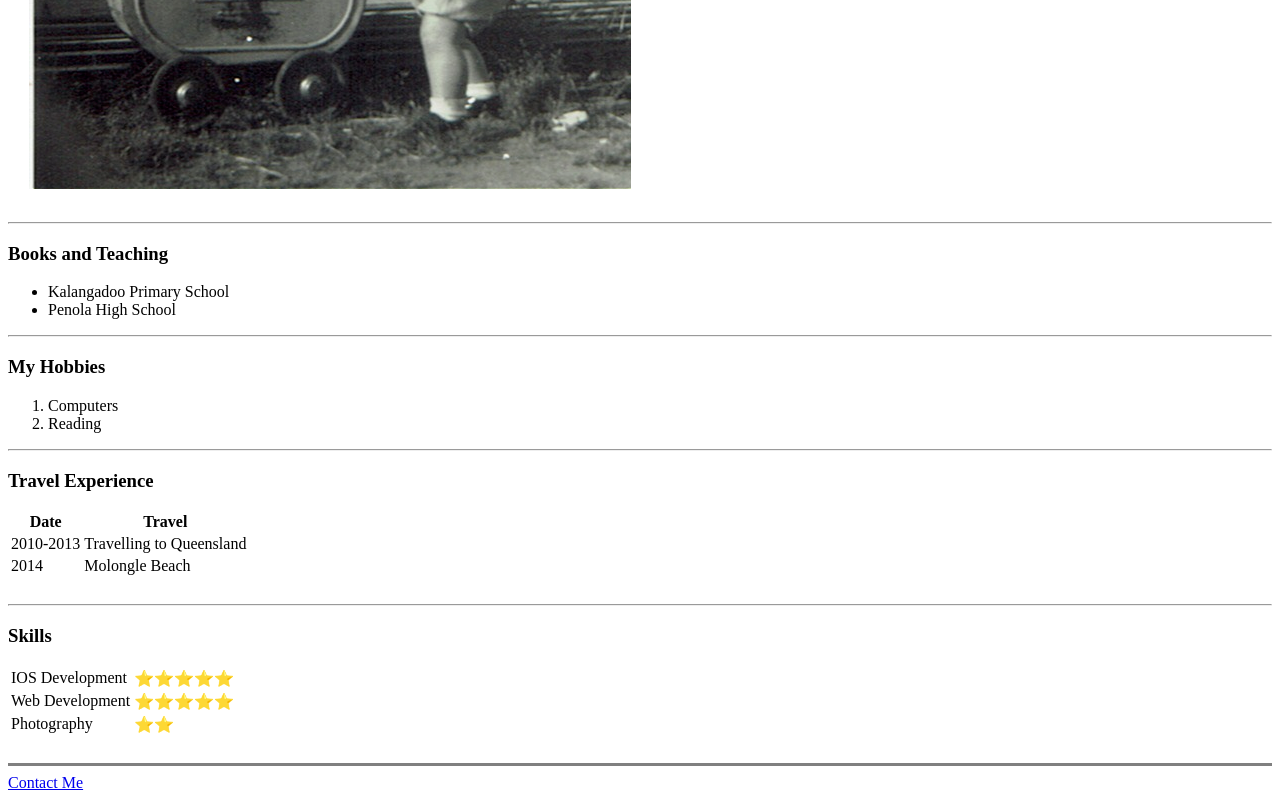
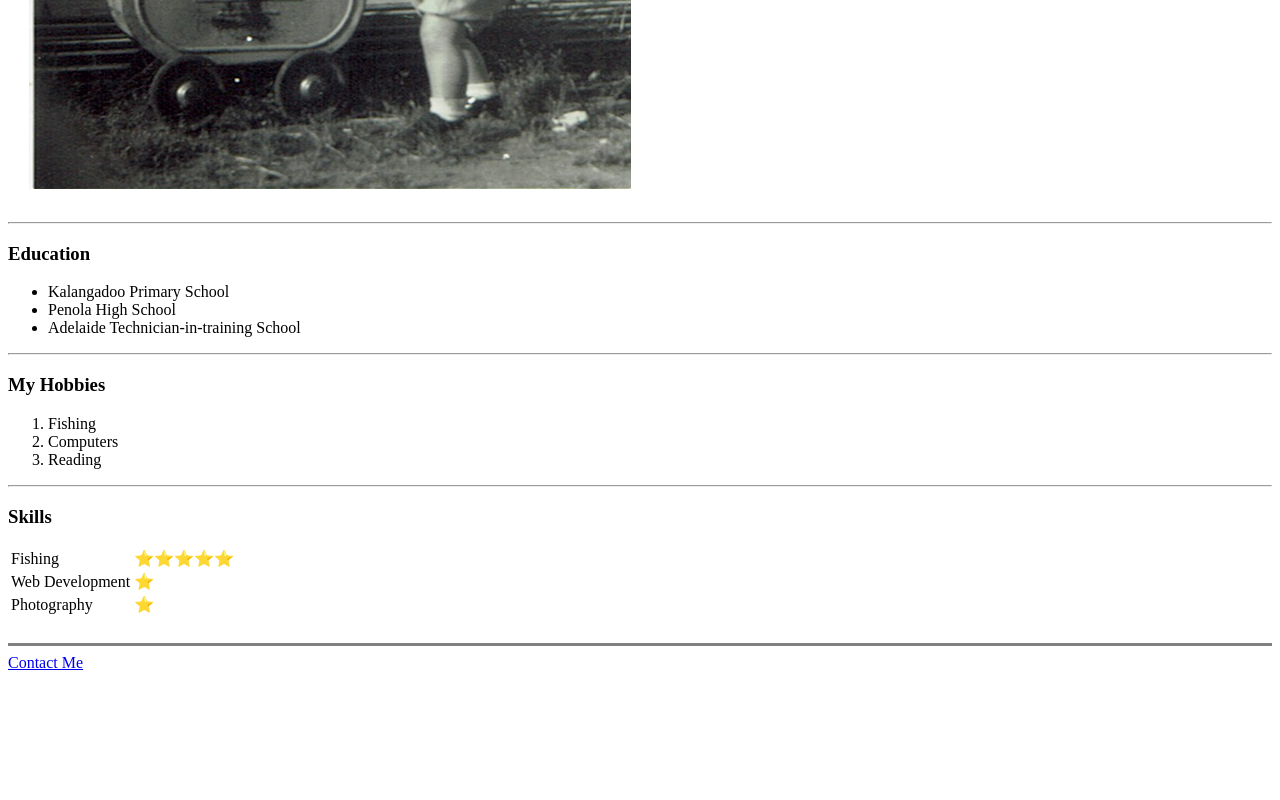
Before and after one commit to Richardson51/cv, a plain HTML site: page index.html in a window 1280 px wide. Shown: the part 449-1249 px from the top of the page. After the commit the page ends 1129 px from the top, so only its background shows below. Drawn offline with Linux system fonts and the light colour scheme.

Commit message:
Add files via upload

```diff
--- a/index.html
+++ b/index.html
@@ -19,48 +19,34 @@
   </table>
 
   <hr>
-  <h3>Books and Teaching</h3>
+  <h3>Education</h3>
   <ul>
     <li>Kalangadoo Primary School</li>
     <li>Penola High School</li>
+    <li>Adelaide Technician-in-training School</li>
   </ul>
   <hr>
   <h3>My Hobbies</h3>
   <ol>
+    <li>Fishing</li>
     <li>Computers</li>
     <li>Reading</li>
   </ol>
-  <hr>
-  <h3>Travel Experience</h3>
-  <table>
-    <thead>
-      <th>Date</th>
-      <th>Travel</th>
-    </thead>
-    <tr>
-      <td>2010-2013</td>
-      <td>Travelling to Queensland</td>
-    </tr>
-    <tr>
-      <td>2014</td>
-      <td>Molongle Beach</td>
-    </tr>
-  </table>
-  <br>
+
   <hr>
   <h3>Skills</h3>
   <table>
     <tr>
-      <td>IOS Development</td>
+      <td>Fishing</td>
       <td>⭐️⭐️⭐️⭐️⭐️</td>
     </tr>
     <tr>
       <td>Web Development</td>
-      <td>⭐️⭐️⭐️⭐️⭐️</td>
+      <td>⭐️</td>
     </tr>
     <tr>
       <td>Photography</td>
-      <td>⭐️⭐️</td>
+      <td>⭐️</td>
     </tr>
   </table>
 
```
